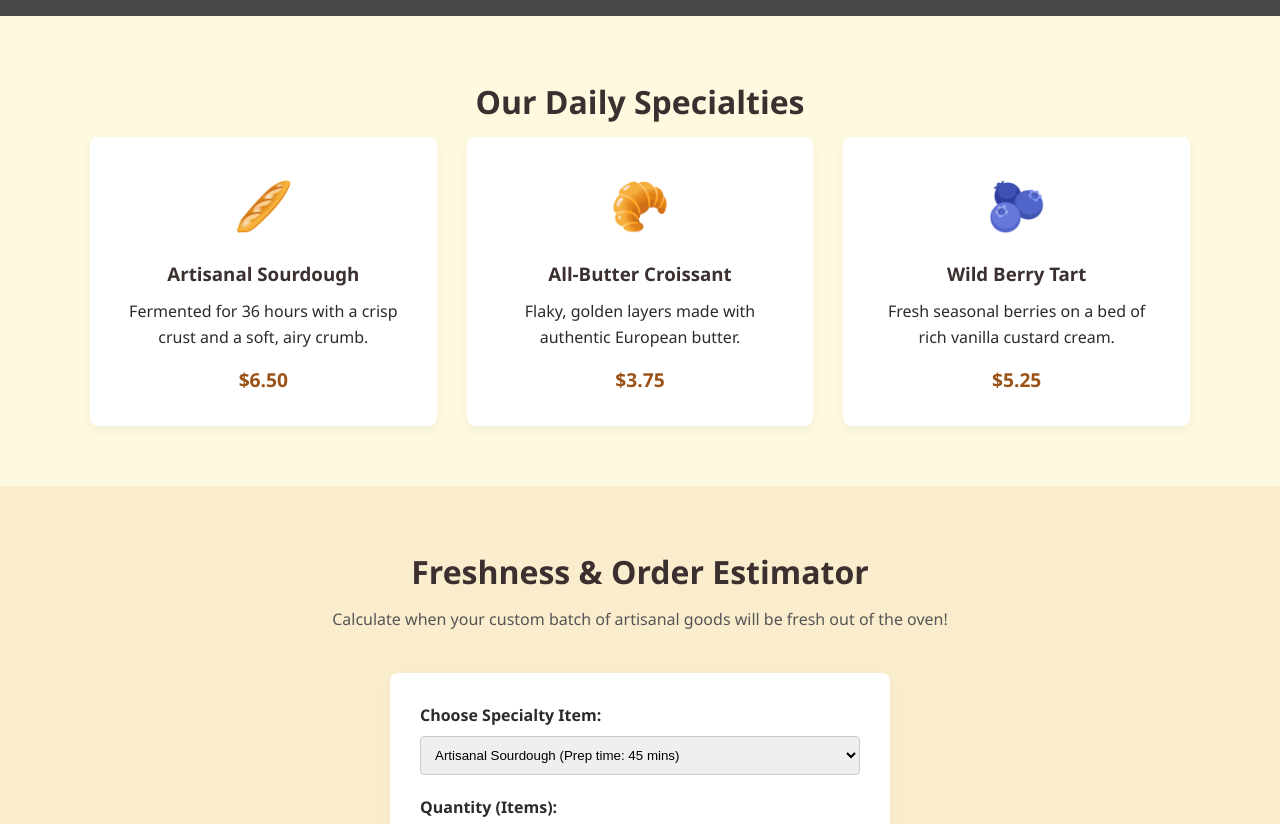
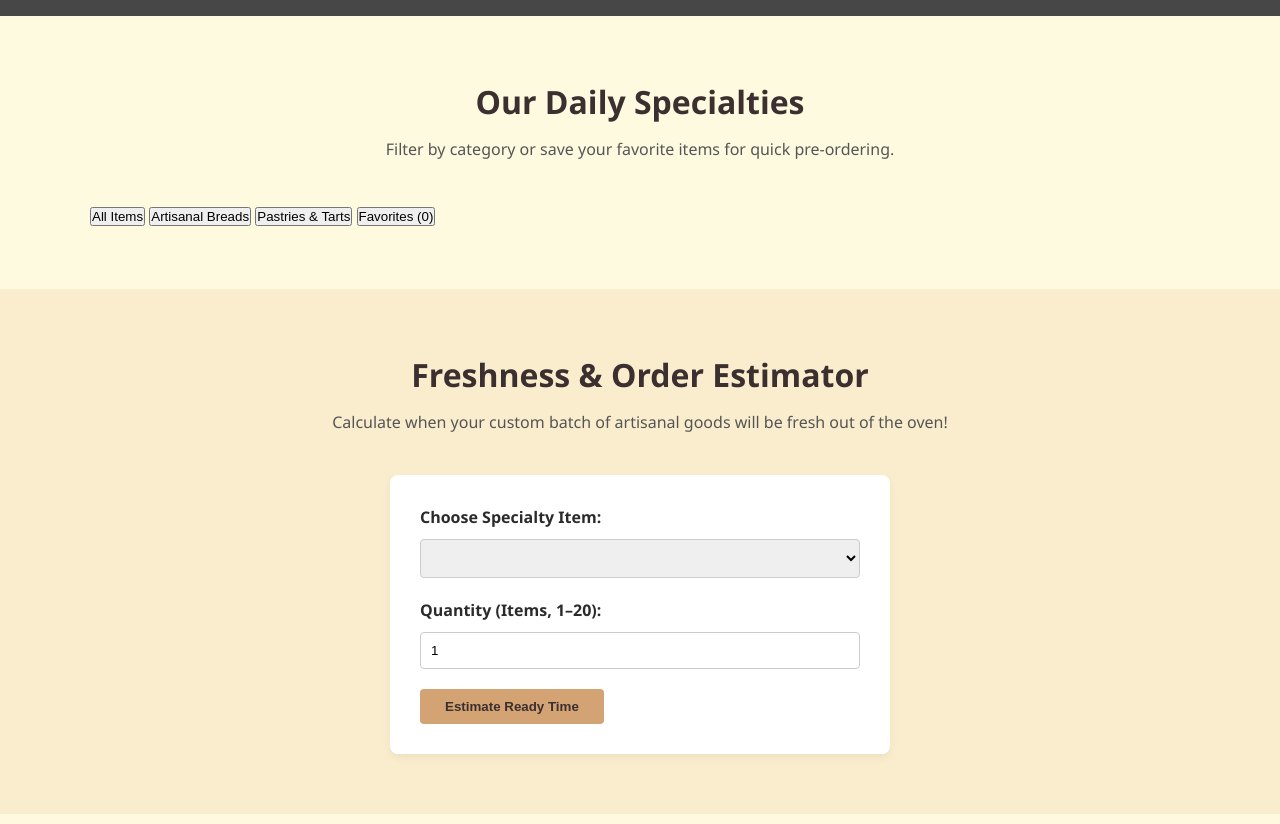
Before and after one commit to mohamedmagdy5322/north-star-bakery, a plain HTML site: page index.html in a window 1280 px wide. Shown: the part 460-1284 px from the top of the page. Drawn offline with Linux system fonts and the light colour scheme; grey boxes are pictures that could not be loaded.

Commit message:
Refactor index.html for better structure and accessibility
Updated HTML structure and improved accessibility features.

```diff
--- a/index.html
+++ b/index.html
@@ -3,7 +3,7 @@
 <head>
     <meta charset="UTF-8">
     <meta name="viewport" content="width=device-width, initial-scale=1.0">
-    <title>North Star Bakery | Artisanal Breads & Pastries</title>
+    <title>North Star Bakery | Artisanal Breads &amp; Pastries</title>
     <link rel="stylesheet" href="style.css">
 </head>
 <body>
@@ -33,26 +33,16 @@
 
     <section id="menu" class="container section">
         <h2 class="section-title">Our Daily Specialties</h2>
-        <div class="menu-grid">
-            <div class="menu-card">
-                <div class="card-icon">&#129366;</div>
-                <h3>Artisanal Sourdough</h3>
-                <p>Fermented for 36 hours with a crisp crust and a soft, airy crumb.</p>
-                <span class="price">$6.50</span>
-            </div>
-            <div class="menu-card">
-                <div class="card-icon">&#129360;</div>
-                <h3>All-Butter Croissant</h3>
-                <p>Flaky, golden layers made with authentic European butter.</p>
-                <span class="price">$3.75</span>
-            </div>
-            <div class="menu-card">
-                <div class="card-icon">&#129744;</div>
-                <h3>Wild Berry Tart</h3>
-                <p>Fresh seasonal berries on a bed of rich vanilla custard cream.</p>
-                <span class="price">$5.25</span>
-            </div>
+        <p class="section-subtitle">Filter by category or save your favorite items for quick pre-ordering.</p>
+
+        <div class="filter-bar" role="group" aria-label="Filter menu specialties">
+            <button type="button" class="filter-btn active" data-filter="all">All Items</button>
+            <button type="button" class="filter-btn" data-filter="bread">Artisanal Breads</button>
+            <button type="button" class="filter-btn" data-filter="pastry">Pastries &amp; Tarts</button>
+            <button type="button" class="filter-btn" data-filter="favorites">Favorites (<span id="favCount">0</span>)</button>
         </div>
+
+        <div id="menuGrid" class="menu-grid"></div>
     </section>
 
     <section id="calculator" class="interactive-section">
@@ -61,19 +51,18 @@
             <p class="section-subtitle">Calculate when your custom batch of artisanal goods will be fresh out of the oven!</p>
 
             <div class="calc-box">
+                <div id="savedOrderBanner" class="saved-banner hidden" aria-live="polite"></div>
+
                 <label for="itemSelect">Choose Specialty Item:</label>
-                <select id="itemSelect">
-                    <option value="sourdough">Artisanal Sourdough (Prep time: 45 mins)</option>
-                    <option value="croissant">All-Butter Croissant (Prep time: 30 mins)</option>
-                    <option value="tart">Wild Berry Tart (Prep time: 25 mins)</option>
-                </select>
+                <select id="itemSelect"></select>
 
-                <label for="quantity">Quantity (Items):</label>
+                <label for="quantity">Quantity (Items, 1–20):</label>
                 <input type="number" id="quantity" min="1" max="20" value="1">
+                <small id="qtyError" class="field-error hidden" role="alert"></small>
 
                 <button id="calcBtn" class="btn" type="button">Estimate Ready Time</button>
 
-                <div id="calcResult" class="result-box hidden">
+                <div id="calcResult" class="result-box hidden" aria-live="polite">
                     <p id="resultText"></p>
                 </div>
             </div>
@@ -82,21 +71,27 @@
 
     <section id="contact" class="container section">
         <h2 class="section-title">Get in Touch / Pre-Order</h2>
-        <form id="contactForm" class="contact-form">
+        <form id="contactForm" class="contact-form" novalidate>
             <div class="form-group">
                 <label for="name">Your Name:</label>
-                <input type="text" id="name" required placeholder="Enter your full name">
+                <input type="text" id="name" placeholder="Enter your full name">
+                <small id="nameError" class="field-error hidden" role="alert"></small>
             </div>
+
             <div class="form-group">
                 <label for="email">Email Address:</label>
-                <input type="email" id="email" required placeholder="name@example.com">
+                <input type="email" id="email" placeholder="name@example.com">
+                <small id="emailError" class="field-error hidden" role="alert"></small>
             </div>
+
             <div class="form-group">
                 <label for="message">Special Requests / Notes:</label>
-                <textarea id="message" rows="4" placeholder="Tell us about any dietary needs or custom orders..."></textarea>
+                <textarea id="message" rows="4" placeholder="Tell us about any dietary needs or custom orders (at least 10 characters)..."></textarea>
+                <small id="messageError" class="field-error hidden" role="alert"></small>
             </div>
+
             <button type="submit" class="btn">Send Message</button>
-            <div id="formFeedback" class="hidden"></div>
+            <div id="formFeedback" class="hidden" aria-live="polite"></div>
         </form>
     </section>
 
```
